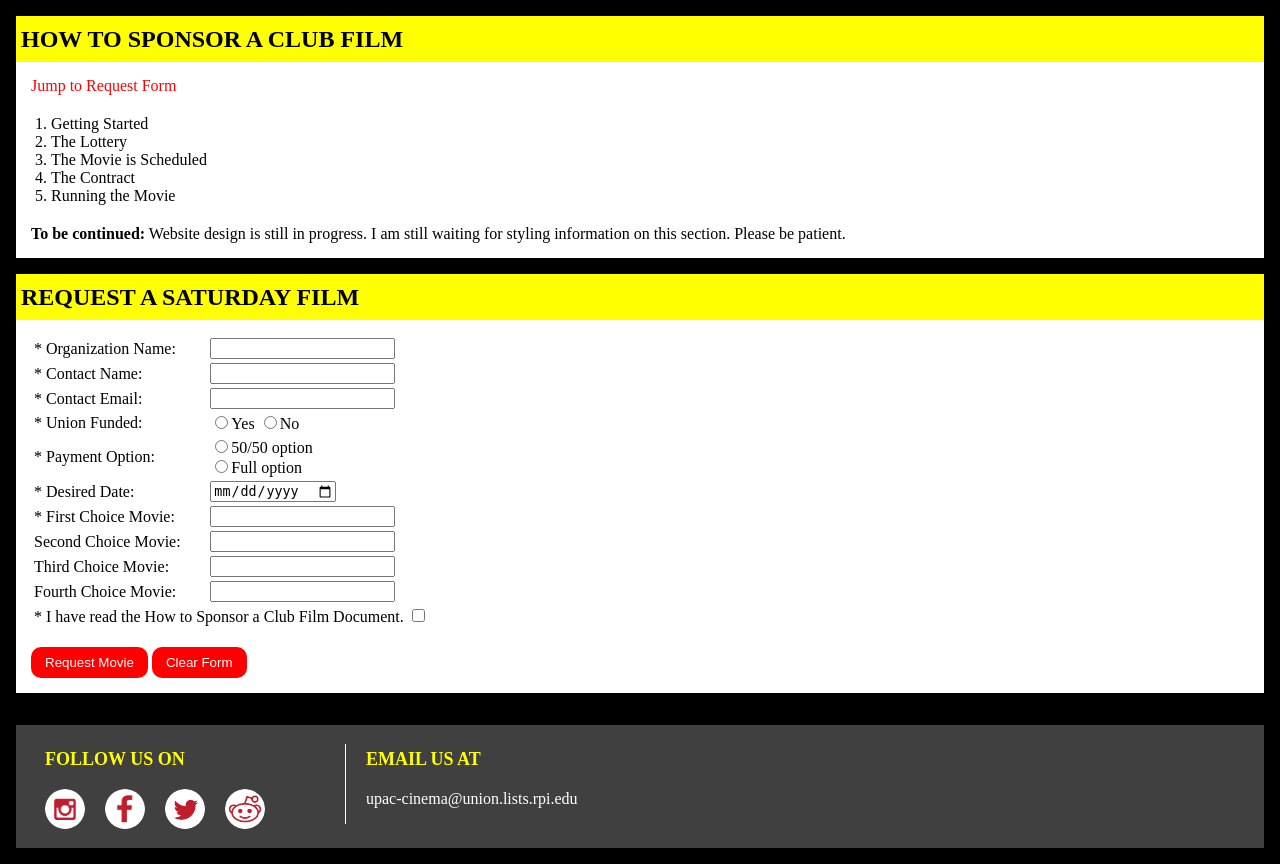
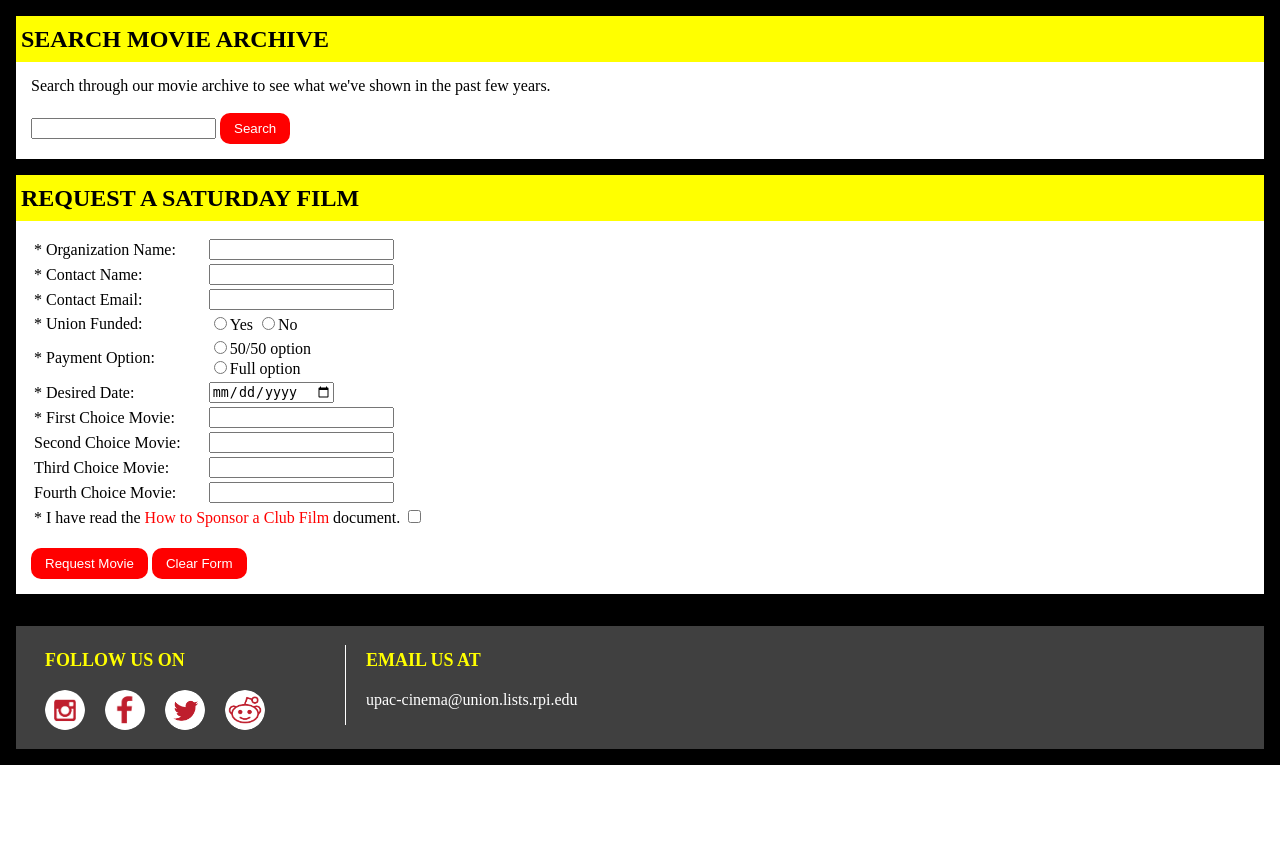
Before and after one commit to delucc2/cinesite, a Django app: page /requests in a window 1280 px wide. Shown: the part 142-1006 px from the top of the page. After the commit the page ends 907 px from the top, so only its background shows below. Run offline with Django 3.2, Linux system fonts and the light colour scheme.

Commit message:
Create search feature in requests.html
Move the Clubfilm Instructions document to a PDF, and add in a way to search the movie archive.

```diff
--- a/home/templates/home/requests.html
+++ b/home/templates/home/requests.html
@@ -22,18 +22,14 @@
 		</div>
 	</div>
 	<div id="body">
-		<div id="clubfilm-instructions" class="panel">
-			<h1>How to Sponsor a Club Film</h1>
+		<div id="search-archive" class="panel">
+			<h1>Search Movie Archive</h1>
 			<div>
-				<a href="#request-form">Jump to Request Form</a>
-				<ol>
-					<li>Getting Started</li>
-					<li>The Lottery</li>
-					<li>The Movie is Scheduled</li>
-					<li>The Contract</li>
-					<li>Running the Movie</li>
-				</ol>
-				<p><strong>To be continued:</strong> Website design is still in progress. I am still waiting for styling information on this section. Please be patient.</p>
+				<p>Search through our movie archive to see what we've shown in the past few years.</p><br>
+				<form method="GET">
+					<input type="text" value="" name="q">
+					<button type="submit">Search</button>
+				</form>
 			</div>
 		</div>
 		<div id="request-form" class="panel">
@@ -69,7 +65,7 @@
 						<tr><td>Third Choice Movie: </td><td><input type="text" name="movie3" optional></td></tr>
 						<tr><td>Fourth Choice Movie: </td><td><input type="text" name="movie4" optional></td></tr>
 						<tr><td colspan=2>
-							* I have read the How to Sponsor a Club Film Document.
+							* I have read the <a href="clubfilm-instructions.pdf">How to Sponsor a Club Film</a> document.
 							<input type="checkbox" name="read-instructions" required>
 						</td></tr>
 					</table><br>
```
